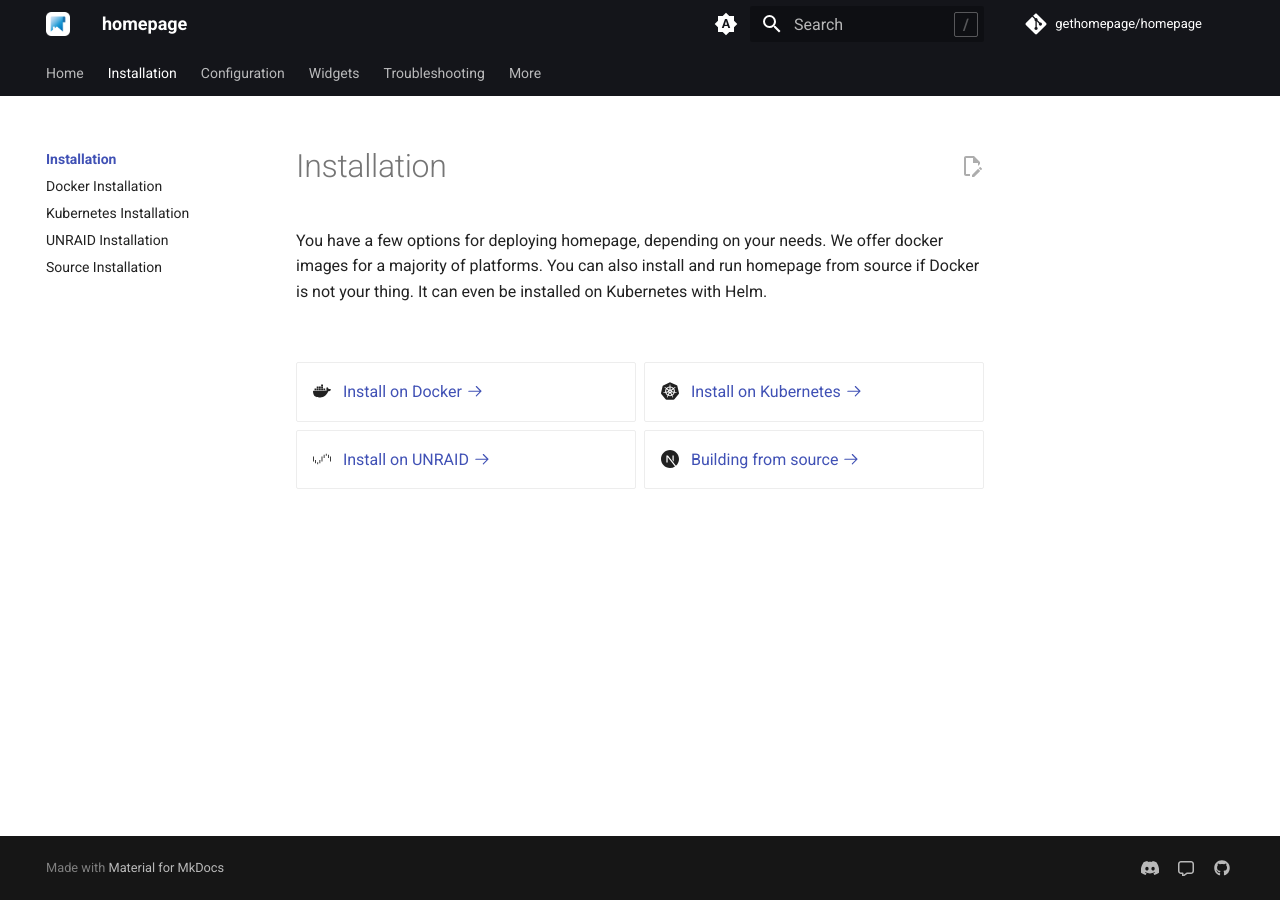
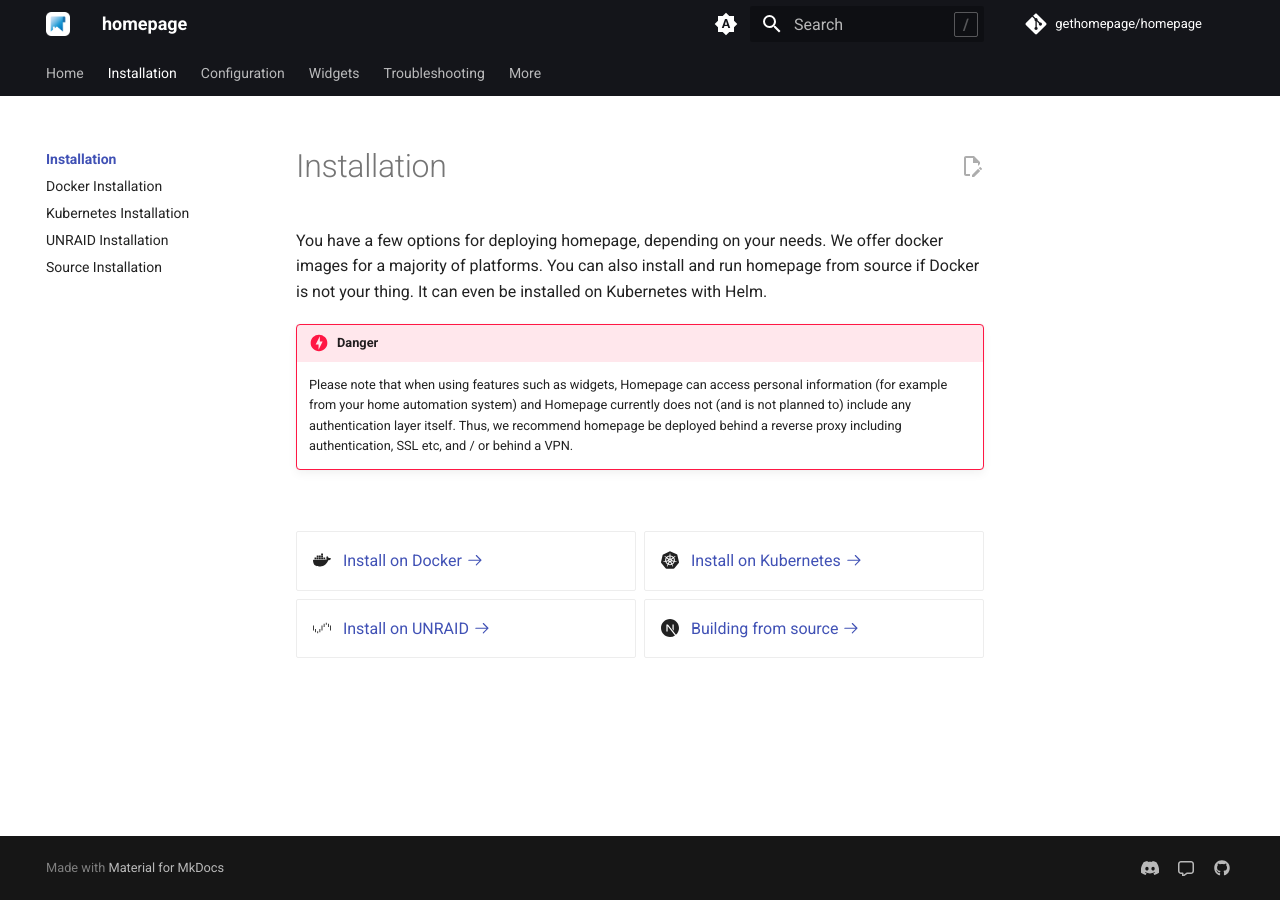
Before and after one commit to jobstar-git/home_p, an MkDocs documentation site: the page built from docs/installation/index.md, in a window 1280 px wide. Built offline with MkDocs 1.6.1 and Material for MkDocs 9.7.7, drawn with Linux system fonts in a browser that asks for light colours; a script that is not in the unit is left out; comment, search, counter and statistics services are not loaded; the version menu is left out.

```diff
--- a/docs/installation/index.md
+++ b/docs/installation/index.md
@@ -6,6 +6,10 @@ description: Docs intro
 <p>
 You have a few options for deploying homepage, depending on your needs. We offer docker images for a majority of platforms. You can also install and run homepage from source if Docker is not your thing. It can even be installed on Kubernetes with Helm.
 </p>
+
+!!! danger
+
+    Please note that when using features such as widgets, Homepage can access personal information (for example from your home automation system) and Homepage currently does not (and is not planned to) include any authentication layer itself. Thus, we recommend homepage be deployed behind a reverse proxy including authentication, SSL etc, and / or behind a VPN.
 
 <br>
 
```
Also changed, not shown: README.md (+4 -0 lines).
